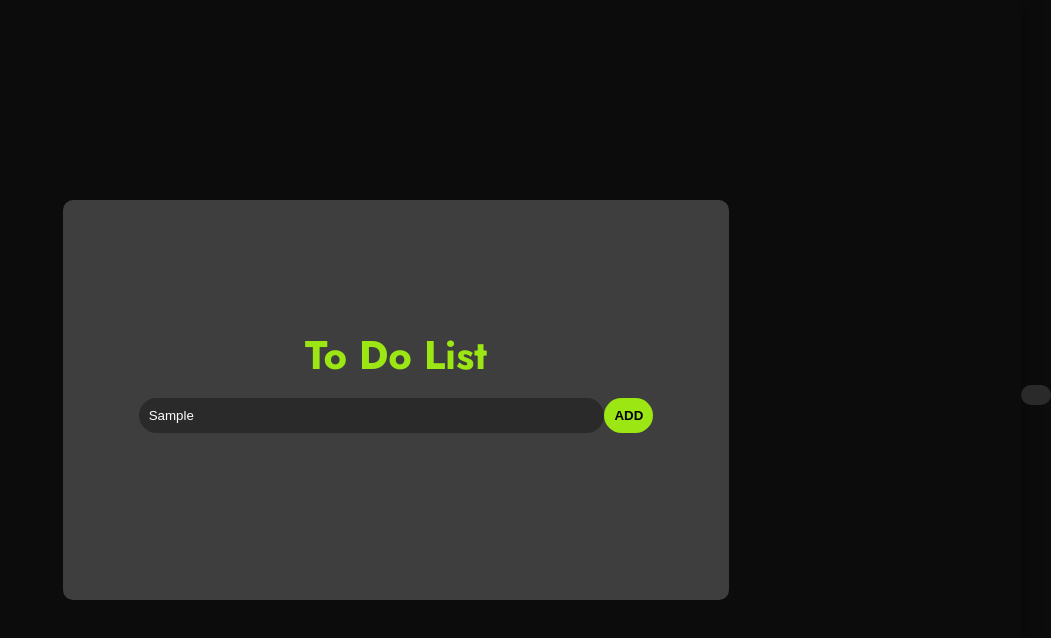
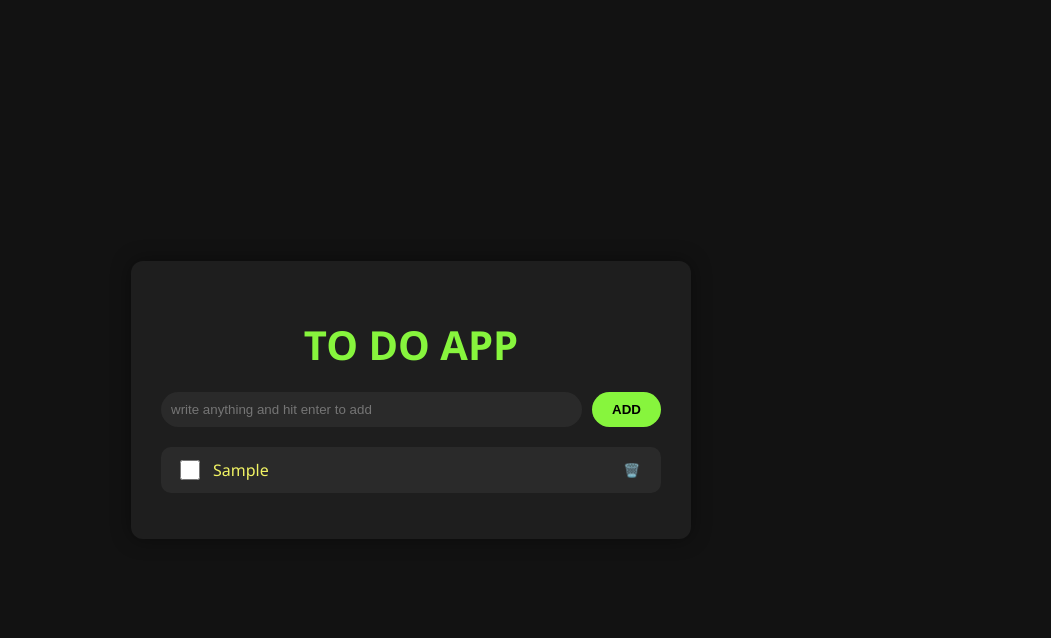
Before and after one commit to Srilekha-Paul/To-Do-App, a plain HTML site: page index.html in a window 1280 px wide. Both pictures are taken after typing "Sample" into the empty fields and a click on the button "ADD". Shown: the whole page, without its empty margins (229-1280 px from the left). Drawn offline with Linux system fonts and the light colour scheme.

Commit message:
complete files

```diff
--- a/index.html
+++ b/index.html
@@ -1,27 +1,21 @@
 <!DOCTYPE html>
 <html lang="en">
 <head>
-    <meta charset="UTF-8">
-    <meta name="viewport" content="width=device-width, initial-scale=1.0">
-    <title>Todo App</title>
-    <link rel="stylesheet" href="style.css">
+  <meta charset="UTF-8" />
+  <meta name="viewport" content="width=device-width, initial-scale=1.0"/>
+  <title>To Do App</title>
+  <link rel="stylesheet" href="style.css" />
 </head>
 <body>
-    <div class="container">
-        <div class="main-container">
-            <h1>To Do List</h1>
-            <input type="text" id="item-input" placeholder="Write anything and hit enter to add" autocomplete="off">
-            <button type="submit">ADD</button>
+  <div class="container">
+    <h1>TO DO APP</h1>
+    <div class="input-section">
+      <input type="text" id="taskInput" placeholder="write anything and hit enter to add" />
+      <button onclick="addTask()">ADD</button>
+    </div>
+    <ul id="taskList"></ul>
+  </div>
 
-        </div>
-    </div>
-
-        <form >
-            <ul id="taskList">
-                <li>
-
-                </li>
-            </ul>
-        </form>
+  <script src="script.js"></script>
 </body>
 </html>
--- a/script.js
+++ b/script.js
@@ -1,6 +1,22 @@
-const taskInput = document.getElementById("item-input");
+const taskInput = document.getElementById("taskInput");
 const taskList = document.getElementById("taskList");
 
 taskInput.addEventListener("keypress", e => {
   if (e.key === "Enter") addTask();
 });
+
+function addTask() {
+  const text = taskInput.value.trim();
+  if (!text) return;
+
+  taskList.innerHTML += `
+    <li>
+      <div class="task">
+        <input type="checkbox" onchange="this.parentElement.classList.toggle('done')">
+        <span>${text}</span>
+      </div>
+      <button class="delete" onclick="this.parentElement.remove()">🗑️</button>
+    </li>
+  `;
+  taskInput.value = "";
+}
--- a/style.css
+++ b/style.css
@@ -1,75 +1,62 @@
-@import url('https://fonts.googleapis.com/css2?family=Jost:ital,wght@0,100..900;1,100..900&display=swap');
-*{
+body {
+  margin: 0;
   padding: 0;
-    margin: 0;
-    box-sizing: border-box;
-}
-body{
+  font-family: 'Segoe UI', sans-serif;
+  background-color: #121212;
+  color: rgb(241, 243, 100);
   display: flex;
   justify-content: center;
   align-items: center;
-    width: 100%;
-    height: 100vh;
-    background: #0c0c0c;
-    color: #ffffff;
-    font-family: "jost",serif;
+  min-height: 100vh;
+}
 
+.container {
+  width: 90%;
+  max-width: 500px;
+  background-color: #1e1e1e;
+  padding: 30px;
+  border-radius: 12px;
+  box-shadow: 0 0 20px rgba(0,0,0,0.4);
 }
-.container{
+
+h1 {
+  text-align: center;
+  color: #87f53d;
+  margin-bottom: 20px;
+  font-size: 40px;
+}
+
+.input-section {
   display: flex;
-  justify-content: center;
-  align-items: center;
-  width: 100%;
-  height: 100vh;
-  padding: 0 20px;
-  box-shadow: 0 0 20px rgba(0,0,0,0.4);
+  gap: 10px;
+  margin-bottom: 20px;
+}
 
-}
-.main-container{
-    display: flex;
-    justify-content: center;
-    align-items: center;
-    width: 55%;
-    height: 50vh;
-    background-color: rgb(62, 62, 63);
-    border-radius: 10px;
-
-
-}
-.container h1{
-    text-align: center;
-    color: #9ce614;
-    margin-bottom: 90px;
-    font-size: 40px;
-    position: absolute;
-    gap: 10px;
-
-}
-.main-container input{
-    width: 70%;
-    margin-top: 30px;
+.input-section input {
+  flex: 1;
   padding: 10px;
   border: none;
   border-radius: 20px;
   outline: none;
   background-color: #2a2a2a;
-    color: white;
+  color: rgb(201, 199, 199);
+}
 
-}
-.main-container button{
-    margin-top: 30px;
-    background-color: #9ce614;
-    border:none;
-    padding: 10px;
+.input-section button {
+  background-color: #87f53d;
+  border: none;
+  padding: 10px 20px;
   border-radius: 20px;
   color: black;
   font-weight: bold;
   cursor: pointer;
 }
+
 ul {
   list-style: none;
   padding: 0;
 }
+
 li {
   background-color: #2a2a2a;
   padding: 10px 15px;
@@ -79,6 +66,7 @@ li {
   justify-content: space-between;
   margin-bottom: 10px;
 }
+
 .task {
   display: flex;
   align-items: center;
@@ -87,7 +75,7 @@ li {
 }
 
 .task input[type="checkbox"] {
-  accent-color: #9ce614;
+  accent-color: #87f53d;
   width: 20px;
   height: 20px;
 }
@@ -98,12 +86,12 @@ li {
 
 .task.done span {
   text-decoration: line-through;
-  color: gray;
+  color: rgb(255, 255, 255);
 }
 
 .delete {
   background: none;
   border: none;
-  color: white;
+  color: rgb(121, 116, 116);
   cursor: pointer;
 }
```
Lines whose indentation alone changed are shown as unchanged.
